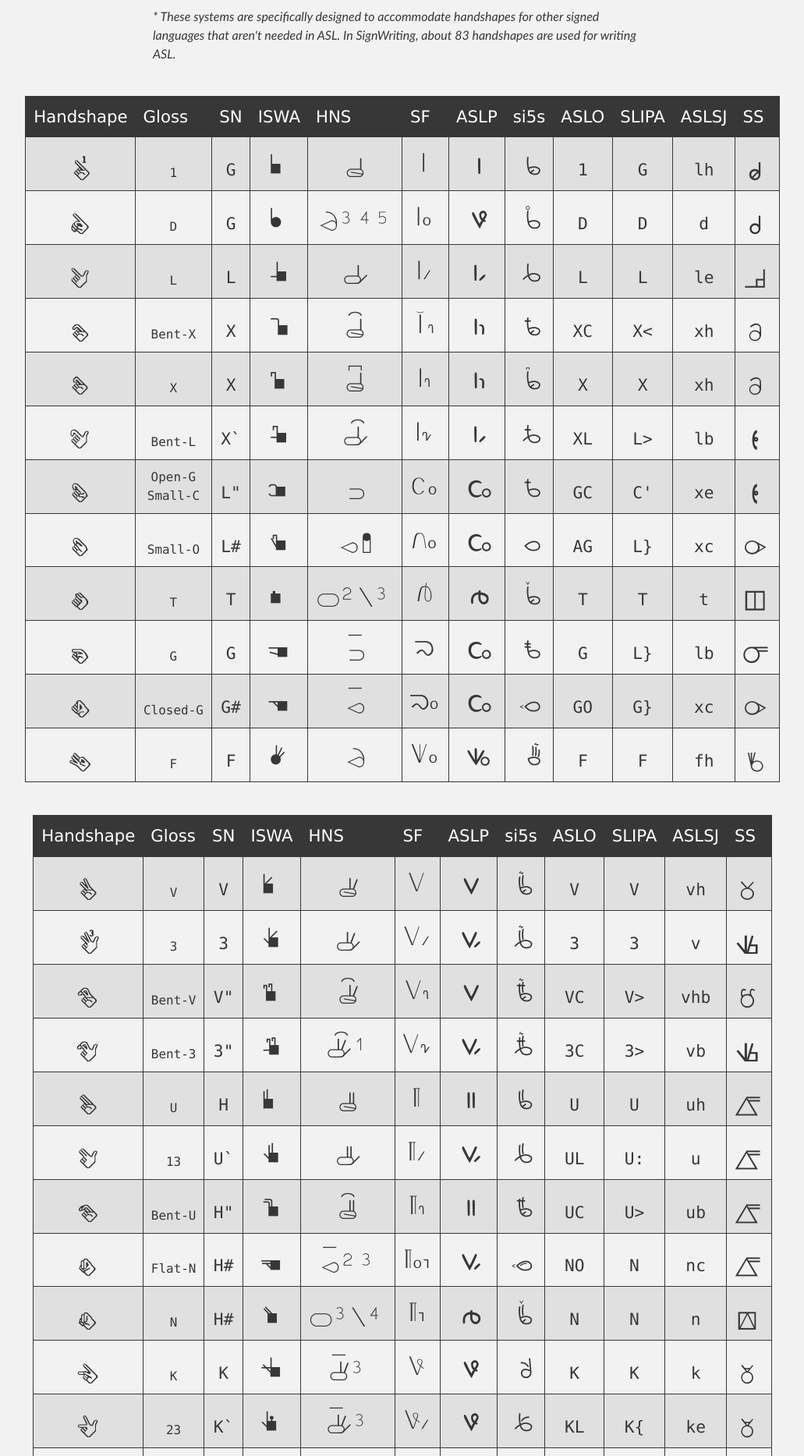
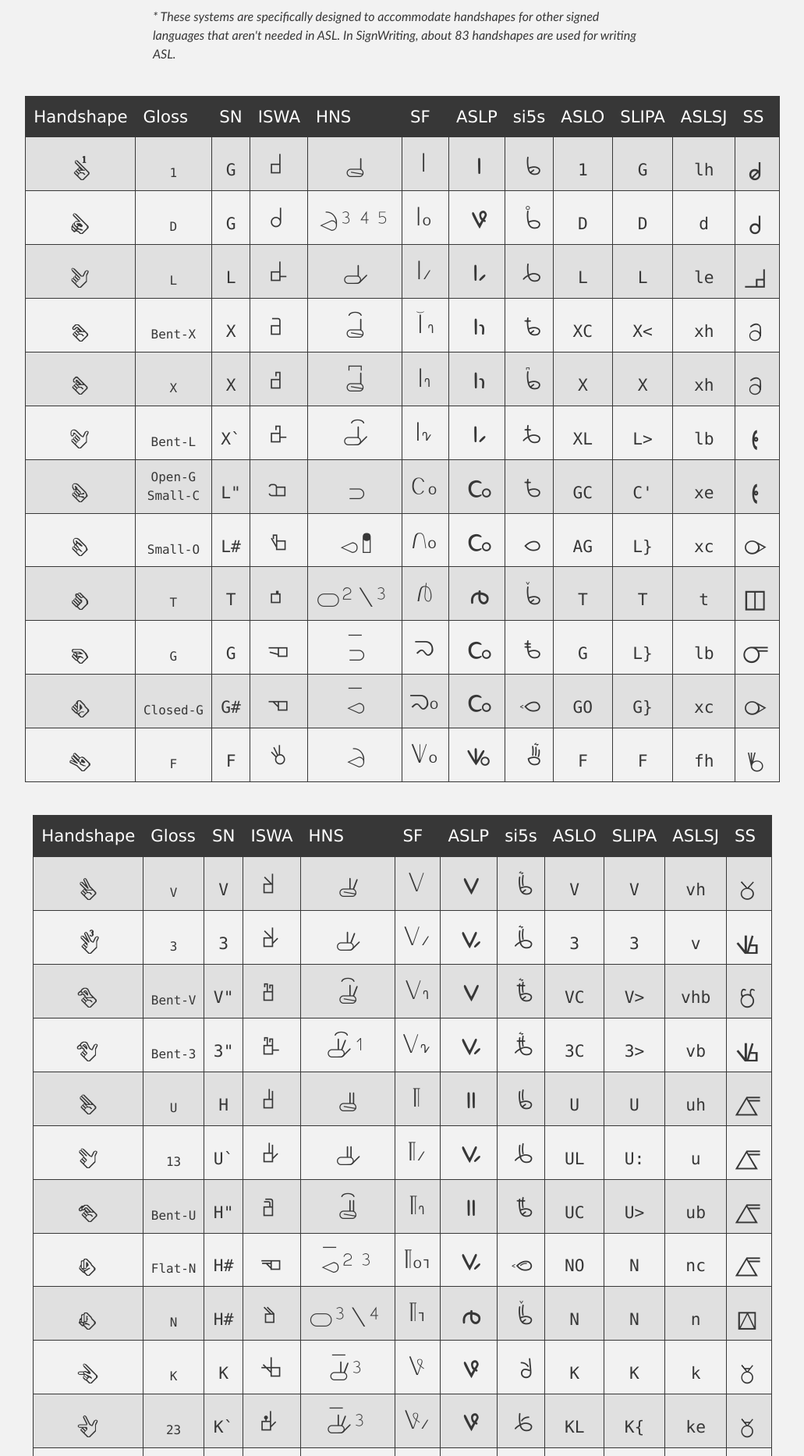
Before and after one commit to aslfont/aslfont.github.com, a Jekyll site: the page built from Symbol-Font-For-ASL/asl/handshapes.html, in a window 1280 px wide. Shown: the part 1235-3102 px from the top of the page at 78% size, without its empty margins (124-1155 px from the left). Built offline with Jekyll 4.4.1, drawn with Linux system fonts in a browser that asks for light colours; Markdown is read by kramdown in place of the engine named in the settings.

Commit message:
iswa front

```diff
--- a/_layouts/default.html
+++ b/_layouts/default.html
@@ -52,6 +52,11 @@
       }
 
       @font-face {
+        font-family: "iswa-front";
+        src:         url('{{page.root}}fonts/iswa_front.ttf');
+      }
+
+      @font-face {
         font-family: "signfont";
         src:         url('{{page.root}}fonts/signfont.ttf');
       }
@@ -73,6 +78,9 @@
       }
       .iswa {
         font-family: "iswa";
+      }
+      .handshape_tables .iswa {
+        font-family: "iswa-front";
       }
       .signfont {
         font-family: "signfont";
```
Also changed, not shown: Symbol-Font-For-ASL/fonts/iswa_front.ttf (added).
